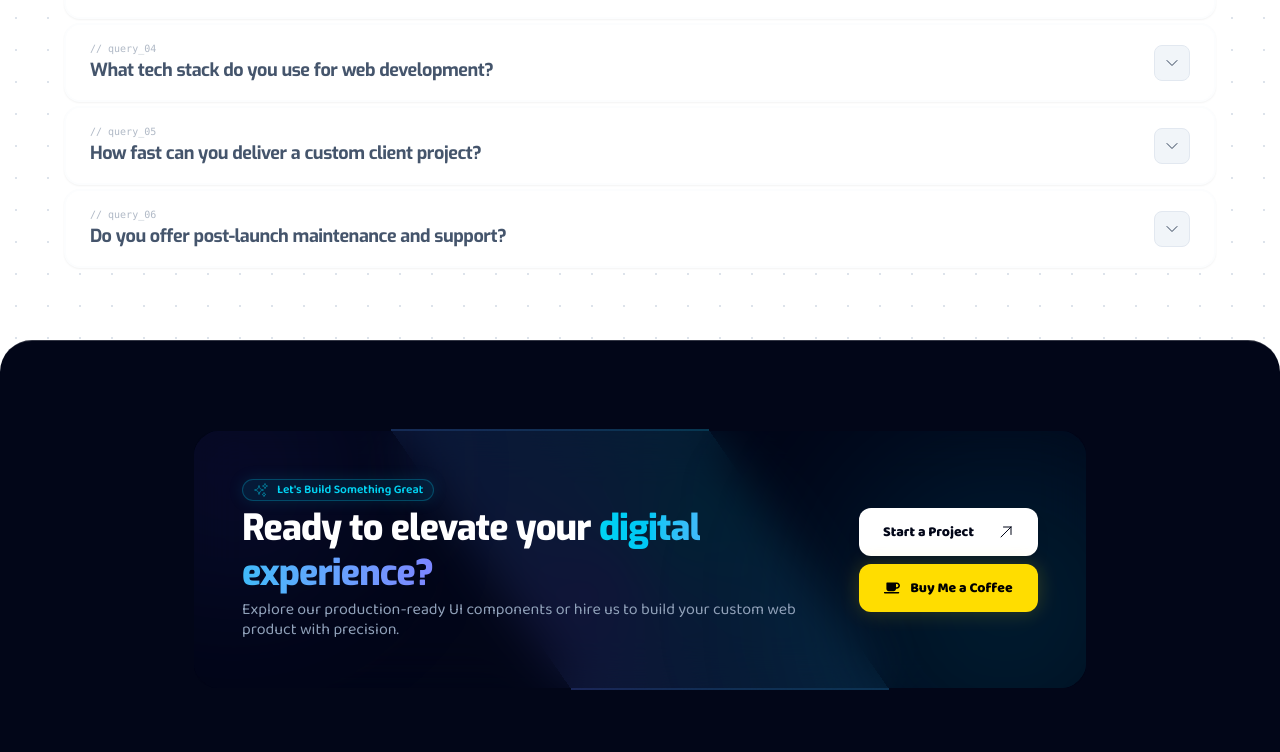
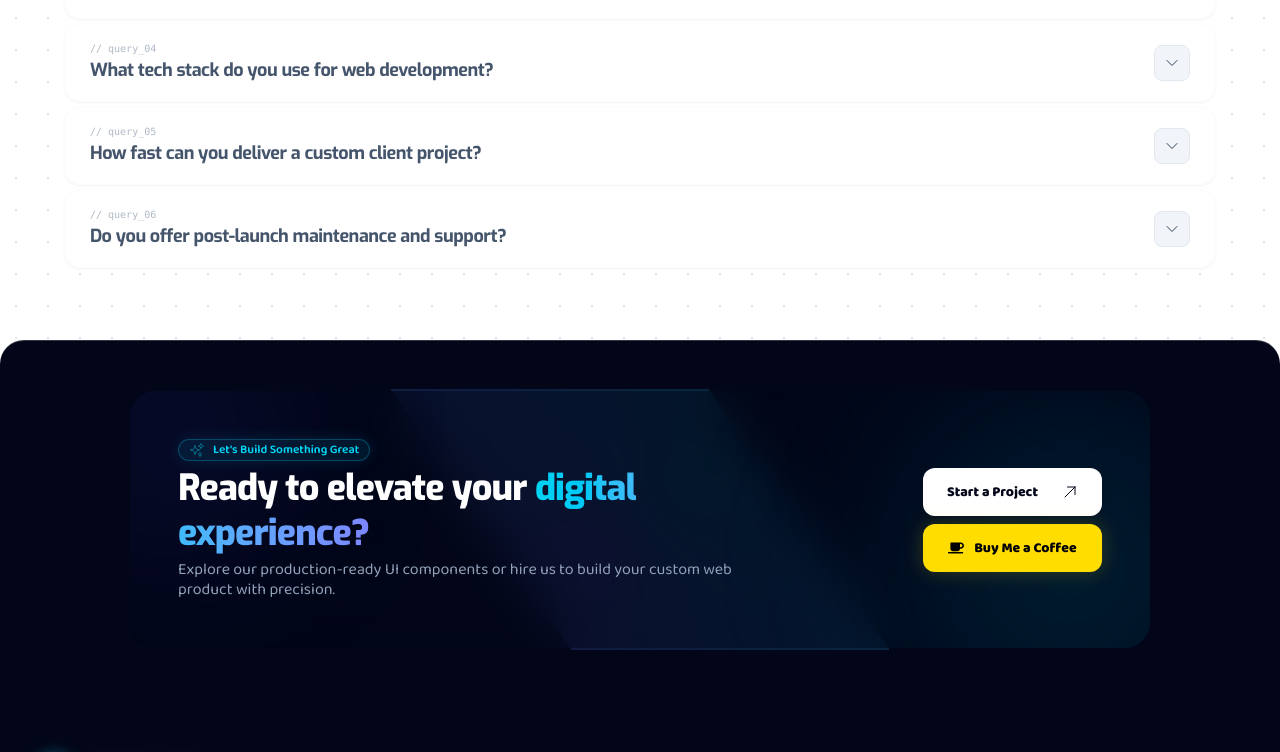
Before and after one commit to lakshan-beast/SyncXel, a React (Vite) app: page / in a window 1280 px wide. Shown: the part 6046-6798 px from the top of the page. Built offline with nearby package versions, Linux system fonts and the light colour scheme.

Commit message:
style: Refactor Footer component for improved layout and visual consistency

```diff
--- a/src/components/Footer.jsx
+++ b/src/components/Footer.jsx
@@ -14,8 +14,6 @@ import { SiGithub } from "react-icons/si";
 import { SlGlobe } from "react-icons/sl";
 import { RxLinkedinLogo } from "react-icons/rx";
 import { HiOutlineSparkles, HiOutlineArrowUpRight } from "react-icons/hi2";
-
-// import FooterLinks from "./FooterNavLinks";
 
 // --- Framer Motion Variants ---
 const containerVariants = {
@@ -45,19 +43,20 @@ export default function Footer() {
   const currentYear = new Date().getFullYear();
 
   return (
-    <footer className="relative bg-slate-950 pt-0 md:pt-12 pb-10 px-4 sm:px-8 border-t border-white/20 overflow-hidden rounded-t-4xl">
+    <footer className="relative bg-slate-950 pt-0 md:pt-2 pb-5 px-2 sm:px-8 border-t border-white/20 overflow-hidden rounded-t-3xl">
       <motion.div
-        className="max-w-7xl mx-auto space-y-5 relative z-10"
+        className="max-w-7xl mx-auto space-y-3 relative z-10"
         variants={containerVariants}
         initial="hidden"
         whileInView="visible"
         viewport={{ once: true, amount: 0.1 }}>
+
         {/* 1. TOP BIG HIGH CONTRAST CTA BOX WITH ANIMATED BORDER */}
         <motion.div
           variants={itemVariants}
-          className="relative rounded-4xl p-0.5 overflow-hidden group max-w-6xl lg:max-w-4xl mx-auto my-10">
+          className="relative rounded-4xl p-0.5 overflow-hidden group max-w-6xl lg:max-w-5xl mx-auto my-10">
           {/* 🌟 1. DUWANA BORDER EFFECT (Animated Rotating Gradient) */}
-          <div className="absolute inset-0 bg-[conic-gradient(from_0deg_at_50%_50%,#06b6d4_0%,#6366f1_50%,#06b6d4_100%)] opacity-30 animate-[spin_6s_linear_infinite] group-hover:opacity-100 transition-opacity" />
+          <div className="absolute inset-0 bg-[conic-gradient(from_0deg_at_50%_50%,#06b6d4_0%,#6366f1_50%,#06b6d4_100%)] opacity-20 animate-[spin_6s_linear_infinite] group-hover:opacity-100 transition-opacity" />
 
           {/* 🌟 2. INNER CONTENT BOX (Dark Background over Border) */}
           <div className="relative rounded-[calc(1.5rem-1px)] bg-slate-950/50 backdrop-blur-xl p-8 md:p-12 overflow-hidden flex flex-col md:flex-row items-center justify-between gap-8 z-10">
```
